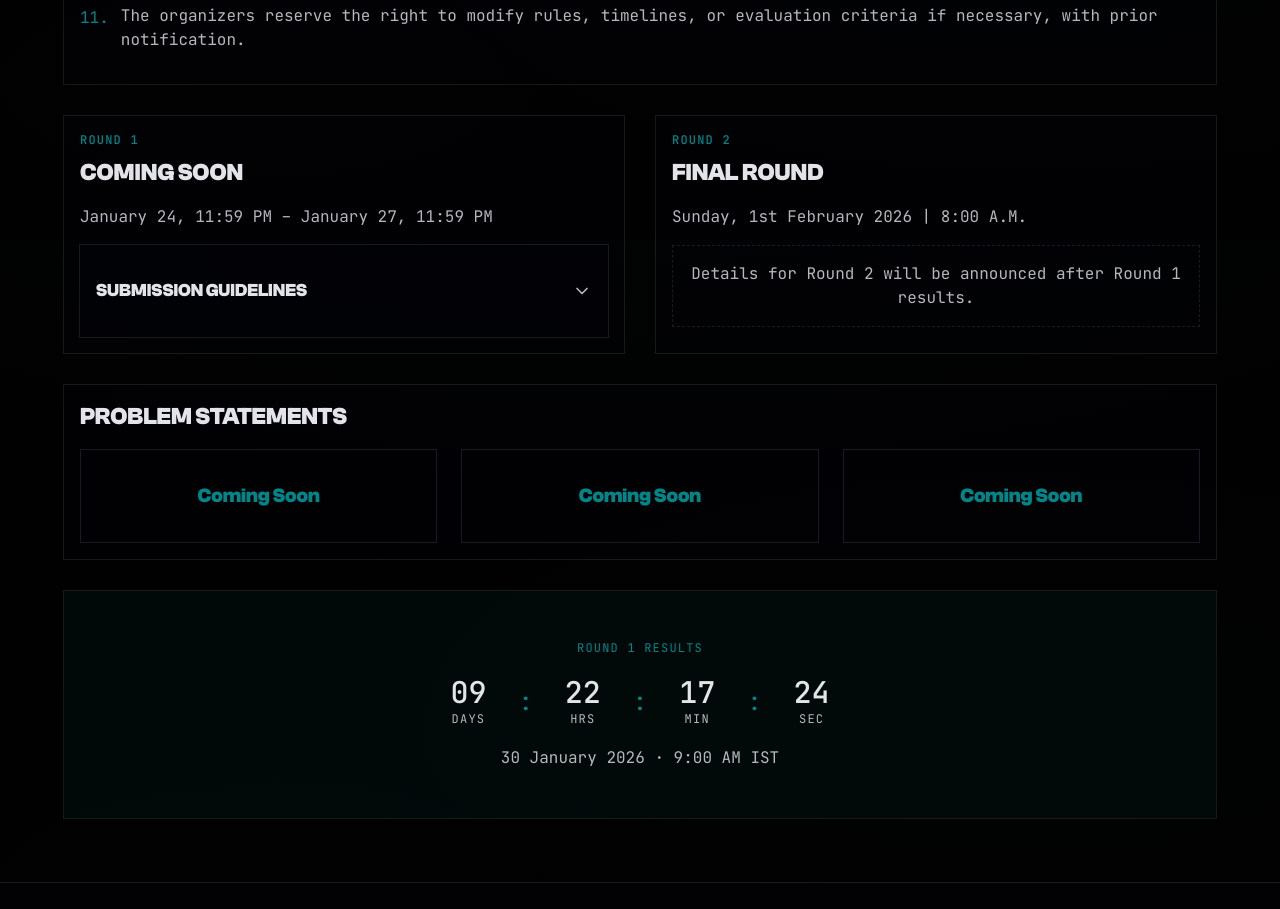
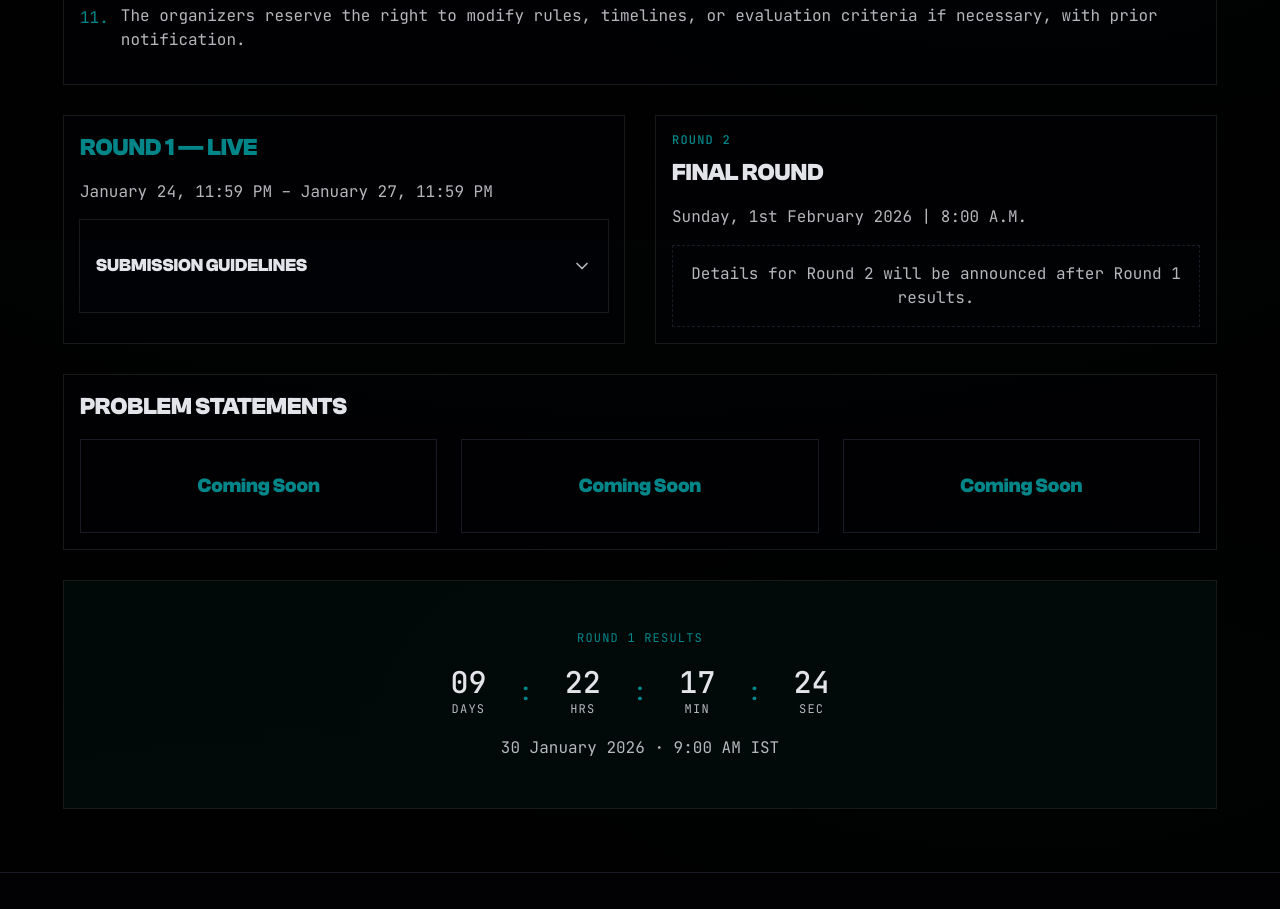
Before and after one commit to acmwmanipal-git/website, a Next.js app: page /hackathon in a window 1280 px wide. Shown: the part 1360-2269 px from the top of the page. Built offline with nearby package versions, Linux system fonts and the light colour scheme.

Commit message:
Update hackathon problem statements again

```diff
--- a/app/hackathon/page.tsx
+++ b/app/hackathon/page.tsx
@@ -191,7 +191,7 @@ function ProblemStatements() {
       </p>
 
       <a
-        href="/problemStatement.docx"
+        href="/Round1.pdf"
         target="_blank"
         rel="noopener noreferrer"
       >
@@ -300,8 +300,10 @@ export default function HackathonPage() {
               <Card className="bg-card/50 border-border/50">
                 <CardHeader>
                   <CardTitle>
-                    <span className="mono-label text-primary block mb-2">ROUND 1</span>
-                    <span className="font-display-bold text-2xl">COMING SOON</span>
+                    <span className="font-display-bold text-2xl text-primary">
+  ROUND 1 — LIVE
+</span>
+
                   </CardTitle>
                 </CardHeader>
                 <CardContent className="space-y-4">
```
Also changed, not shown: 1 other file (tests, documents, lock files or other folders).
